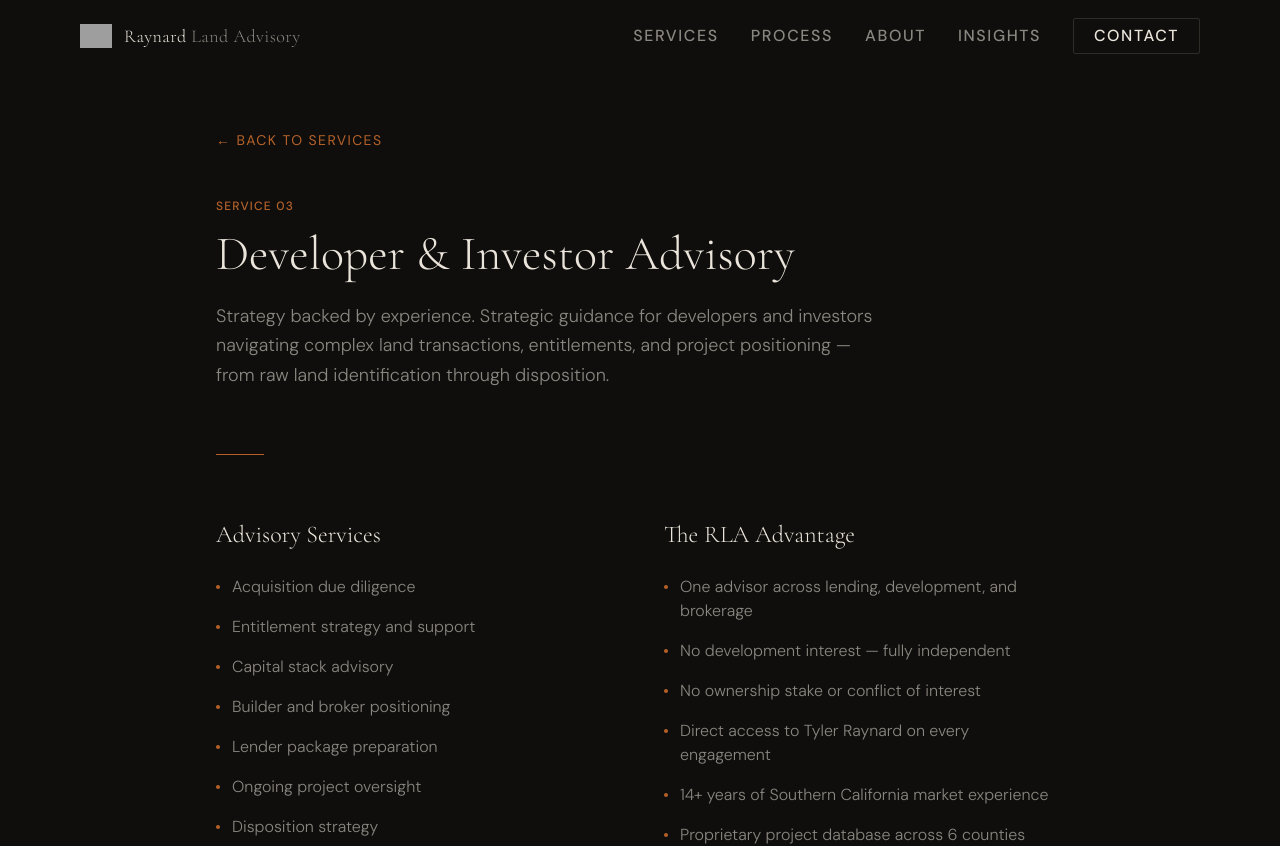
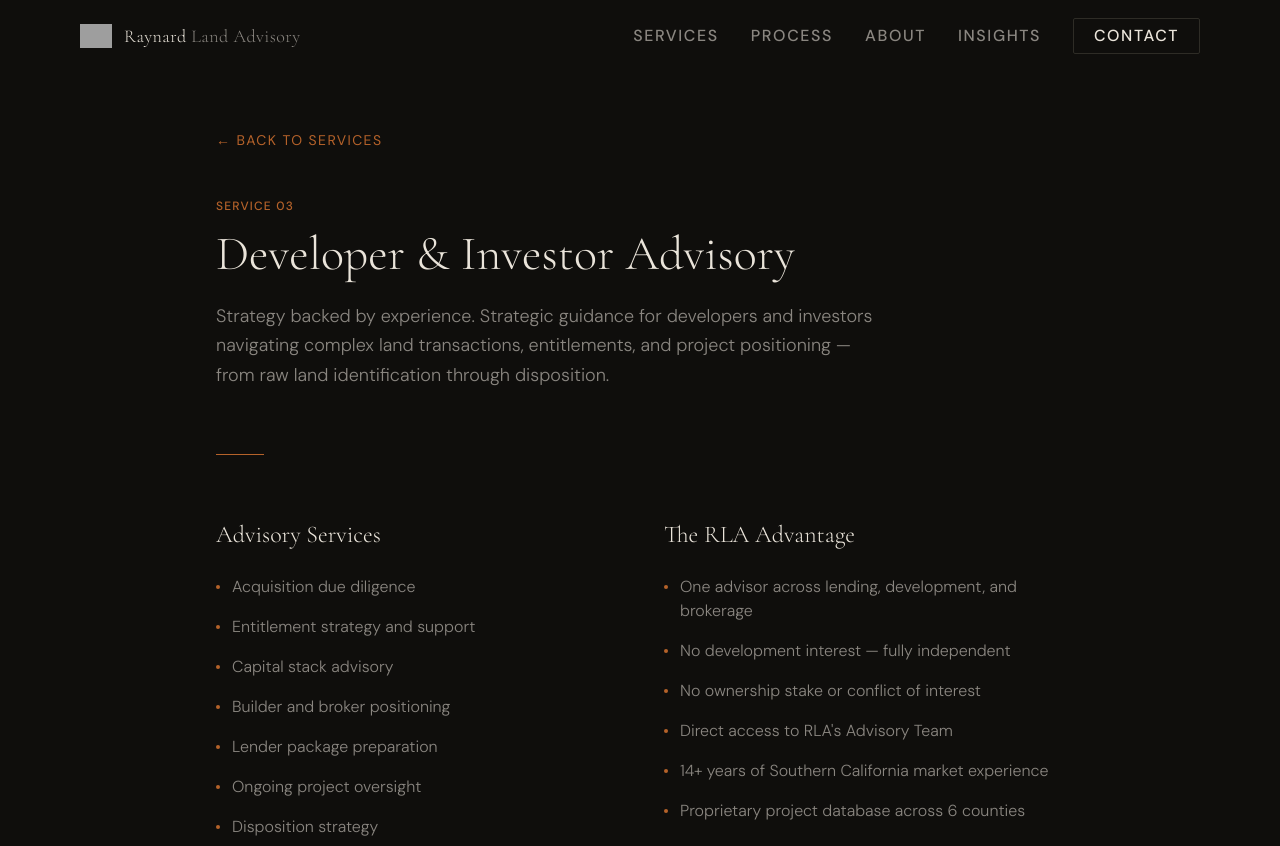
Before and after one commit to tyraynard/rla-website, a Next.js app: page /services/advisory in a window 1280 px wide. Shown: the top 846 px of the page. Built offline with nearby package versions, Linux system fonts and the light colour scheme; grey boxes are pictures that could not be loaded.

Commit message:
fix: process and contact tone shift

```diff
--- a/src/app/services/advisory/page.tsx
+++ b/src/app/services/advisory/page.tsx
@@ -69,7 +69,7 @@ export default function AdvisoryPage() {
                 "One advisor across lending, development, and brokerage",
                 "No development interest — fully independent",
                 "No ownership stake or conflict of interest",
-                "Direct access to Tyler Raynard on every engagement",
+                "Direct access to RLA's Advisory Team",
                 "14+ years of Southern California market experience",
                 "Proprietary project database across 6 counties",
               ].map((item) => (
--- a/src/components/sections/ProcessSection.tsx
+++ b/src/components/sections/ProcessSection.tsx
@@ -11,7 +11,7 @@ const STEPS: ProcessStep[] = [
   {
     title: "Initial Consultation",
     description:
-      "Every engagement begins with a direct conversation about the project, the timeline, and the decision being made. No intake forms. No junior staff. You talk to Tyler.",
+      "Every engagement begins with a direct conversation about the project, the timeline, and the decision being made. No intake forms. No junior staff. Direct access to RLA's principal advisor from day one.",
     outputs: [
       "Project scope clarity",
       "Engagement structure defined",
```
